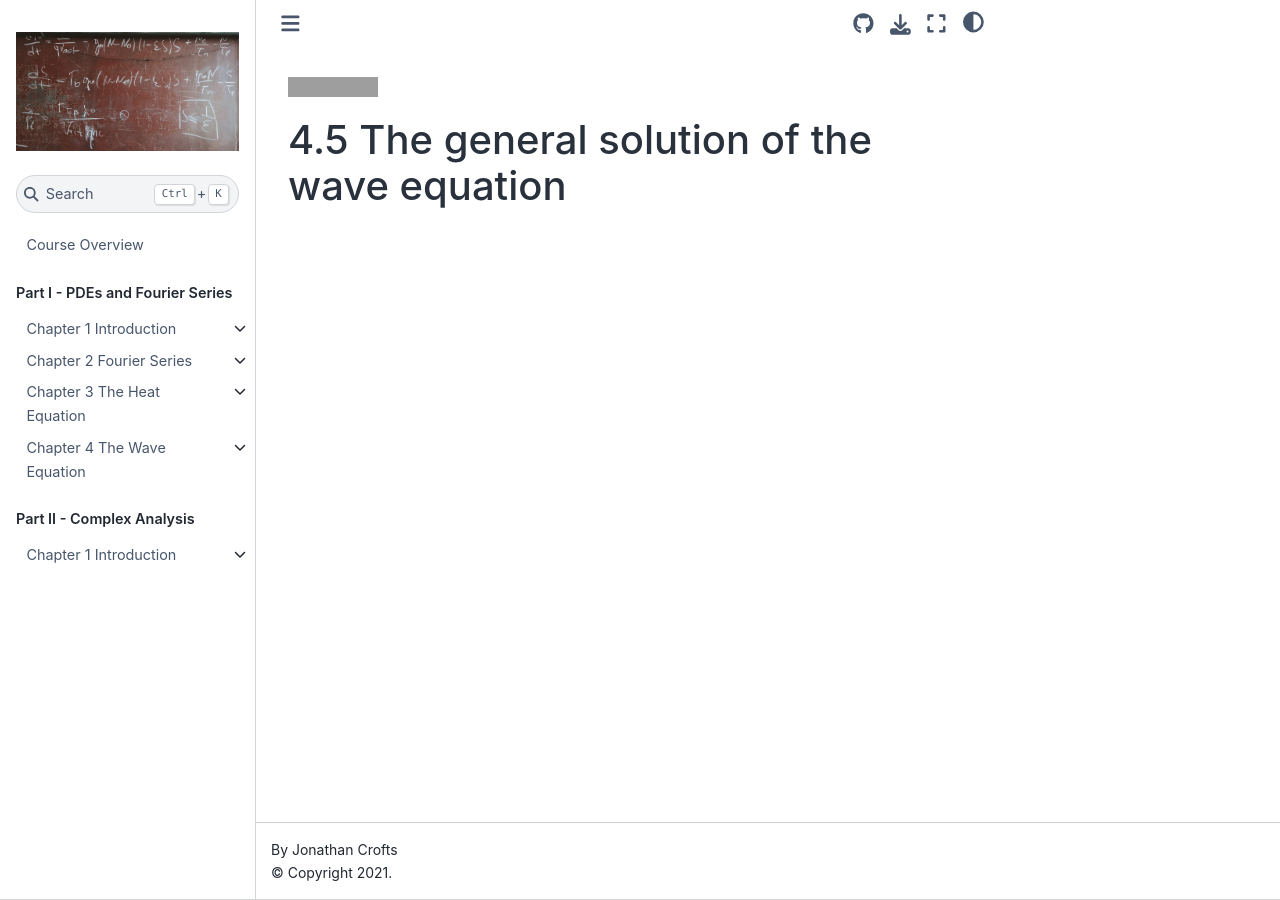
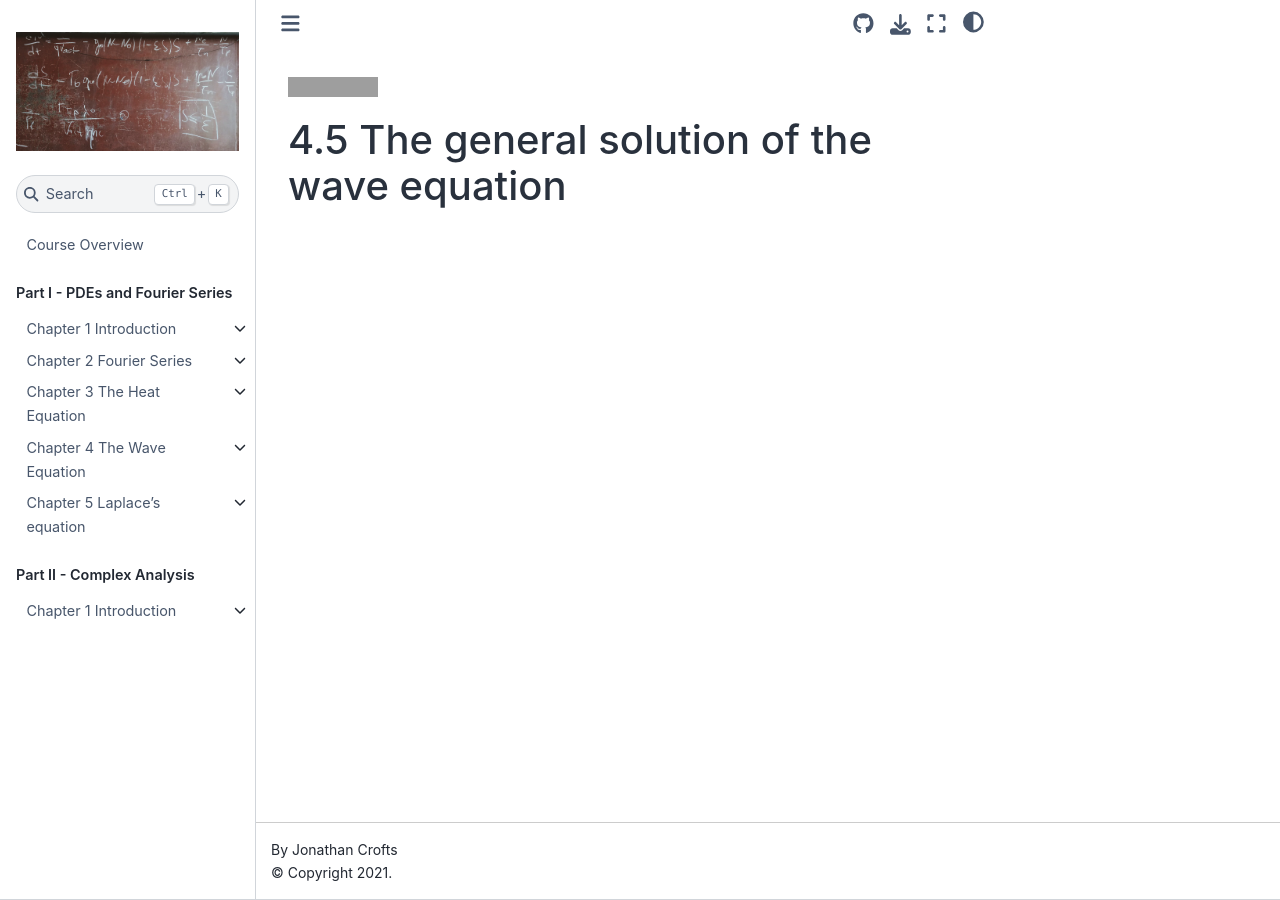
Before and after one commit to jjcrofts77/Advanced-Calculus-MATH20471, a Jupyter Book: the page built from GeneralSolutionWave.ipynb, in a window 1280 px wide. Built offline with Jupyter Book 1.0.4 settings and Sphinx 7.4.7 and the Sphinx Book theme 1.1.4, drawn with Linux system fonts in a browser that asks for light colours; some of the changed lines change nothing that is shown; grey boxes are pictures that could not be loaded.

Commit message:
Update _toc.yml

```diff
--- a/_toc.yml
+++ b/_toc.yml
@@ -30,6 +30,11 @@ parts:
     - file: content/notebooks/Part1/Chapter4/UniquenessWave
     - file: content/notebooks/Part1/Chapter4/GeneralSolutionWave
     - file: content/notebooks/Part1/Chapter4/DAlembert
+  - file: content/notebooks/Part1/Chapter5/Chapter5Intro
+    sections:
+    - file: content/notebooks/Part1/Chapter5/CartesianCoords
+    - file: content/notebooks/Part1/Chapter5/PolarCoords
+    - file: content/notebooks/Part1/Chapter5/UniquenessLaplace
 - caption: Part II - Complex Analysis
   chapters:
   - file: content/notebooks/Part2/Chapter1/Chapter1Intro
```
